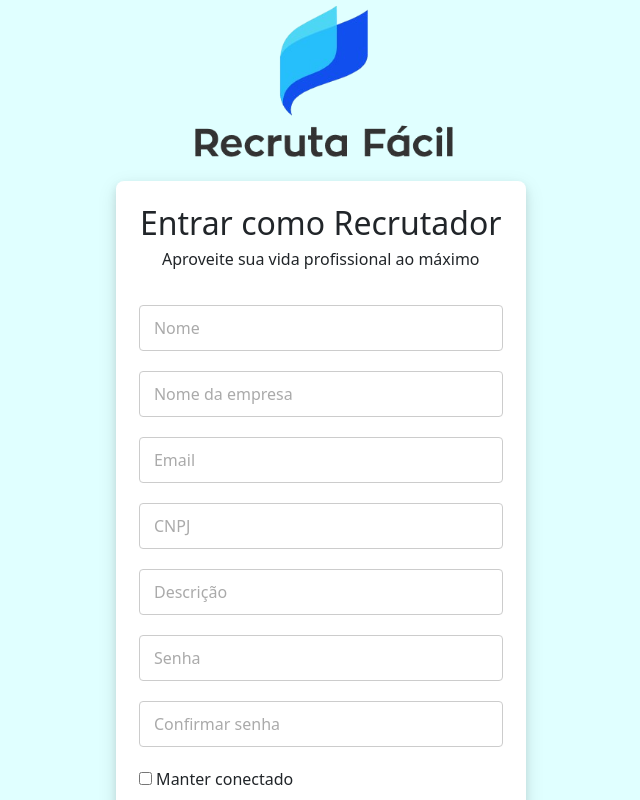
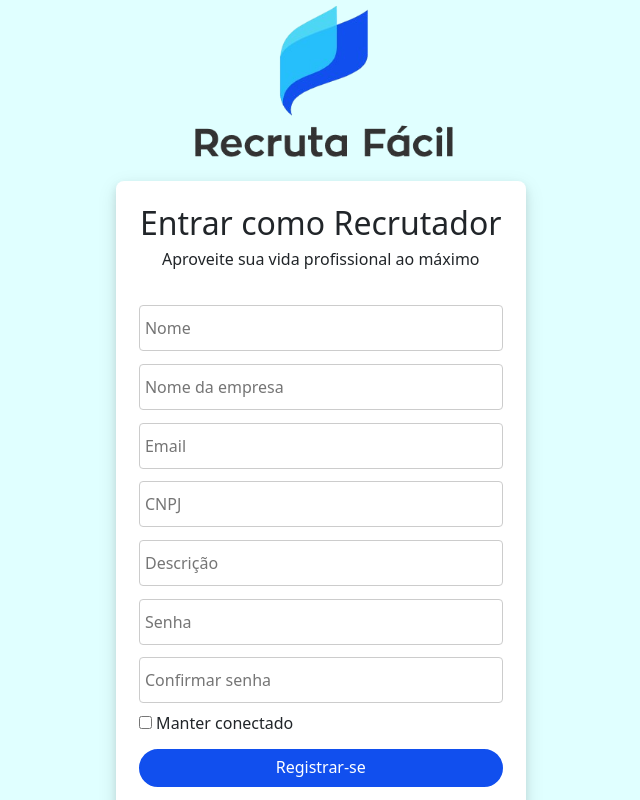
Before and after one commit to LucasKuniyoshi/3C_Final_Project, a Vue app in the folder frontend/: page /signinRecruiter in a window 1280 px wide. Shown: the top 800 px of the page, without its empty margins (315-955 px from the left). Built offline with nearby package versions, Linux system fonts and the light colour scheme.

Commit message:
CSS Login/Signin/SigninRecruiter OK

```diff
--- a/frontend/src/views/Signin.vue
+++ b/frontend/src/views/Signin.vue
@@ -17,10 +17,10 @@
                                 v-model="users.name"
                                 @focus="isFocusedName = true"
                                 @blur="handleBlur('name')"
-                                placeholder=" "
+                                placeholder="Nome de usuário"
                                 required
                                 />
-                                <label>Nome de usuário</label>
+                                <!-- <label>Nome de usuário</label> -->
 
                                 <!-- Exibe o span de validação somente se o campo estiver focado e vazio ao desfocar -->
                                 <span v-if="isFocusedName && !users.name" class="validacao">Campo obrigatório</span>                            </div>
@@ -30,13 +30,13 @@
                                 v-model="users.email"
                                 @focus="isFocusedEmail = true"
                                 @blur="handleBlur('email')"
-                                placeholder=" "
+                                placeholder="Email"
                                 required
                                 />
-                                <label>Email</label>
+                                <!-- <label>Email</label> -->
 
                                 <!-- Exibe o span de validação somente se o campo estiver focado e vazio ao desfocar -->
-                                <span v-if="isFocusedEmail && !users.email" class="validacao">Email inválido</span>
+                                <span v-if="isFocusedEmail && !isEmail(users.email)" class="validacao">Email inválido</span>
                                 <!-- <span>EMAIL JÁ EXISTENTE</span> -->
                             </div>
                             <div class="input-container">
@@ -45,11 +45,11 @@
                                 v-model="users.password"
                                 @focus="isFocusedPassword = true"
                                 @blur="handleBlur('password')"
-                                placeholder=" "
+                                placeholder="Senha"
                                 minlength="8"
                                 required
                                 />
-                                <label>Senha</label>
+                                <!-- <label>Senha</label> -->
 
                                 <!-- Exibe o span de validação somente se o campo estiver focado e vazio ao desfocar -->
                                 <span v-if="isFocusedPassword && users.password.length < 8" class="validacao">Senha deve ter pelo menos 8 caracteres</span>
@@ -61,11 +61,11 @@
                                 v-model="passwordConfirm"
                                 @focus="isFocusedPasswordConfirm = true"
                                 @blur="handleBlur"
-                                placeholder=" "
+                                placeholder="Confirmar Senha"
                                 minlength="8"
                                 required
                                 />
-                                <label>Confirmar Senha</label>
+                                <!-- <label>Confirmar Senha</label> -->
 
                                 <!-- Exibe o span de validação somente se o campo estiver focado e vazio ao desfocar -->
                                 <!-- <span v-if="isFocusedPasswordConfirm && !passwordConfirm" class="validacao">Senha deve ter pelo menos 8 caracteres</span> -->
@@ -181,6 +181,11 @@
             redirecionarLogin() {
                 this.$router.push({ name: 'login' });
             },
+            isEmail(value) {
+                // Regex simples para validar o formato de email
+                const emailRegex = /^[^\s@]+@[^\s@]+\.[^\s@]+$/;
+                return emailRegex.test(value);
+            },
         },
     };
 </script>
@@ -234,7 +239,7 @@
     /* Estilo do contêiner campos */
     .input-container {
         position: relative;
-        margin-top: 7.4%;
+        margin-top: 3%;
     }
 
     /* Estilo do input */
@@ -273,7 +278,7 @@
         color: #666;
         font-size: 12px;
         /* visibility: hidden; */
-        margin-bottom: 5px;
+        /* margin-bottom: 5px; */
     }
 
     .entrarBtn button{
--- a/frontend/src/views/SigninRecruiter.vue
+++ b/frontend/src/views/SigninRecruiter.vue
@@ -18,22 +18,23 @@
                                 v-model="users.name"
                                 @focus="isFocusedName = true"
                                 @blur="handleBlur('name')"
-                                placeholder=" "
+                                placeholder="Nome"
                                 required
                                 />
-                                <label for="input">Nome</label>
-                                <!-- <span>CAMPO OBRIGATÓRIO</span> -->
+                                <!-- <label for="input">Nome</label> -->
+                                <span v-if="isFocusedName && !users.name" class="validacao">Campo obrigatório</span>
                             </div>
                             <div class="input-container">
                                 <input
                                 type="text"
                                 v-model="companies.name"
-                                @focus="isFocusedName = true"
+                                @focus="isFocusedCompanyName = true"
                                 @blur="handleBlur('name')"
-                                placeholder=" "
+                                placeholder="Nome da empresa"
                                 required
                                 />
-                                <label for="input">Nome da empresa</label>
+                                <!-- <label for="input">Nome da empresa</label> -->
+                                <span v-if="isFocusedCompanyName && !companies.name" class="validacao">Campo obrigatório</span>
                                 <!-- <span>CAMPO OBRIGATÓRIO</span> -->
                             </div>
                             <div class="input-container">
@@ -43,21 +44,24 @@
                                     @input="updateEmails"
                                     @focus="isFocusedEmail = true"
                                     @blur="handleBlur('email')"
-                                    placeholder=" "
+                                    placeholder="Email"
                                     required
                                 />
-                                <label for="input">Email</label>
+                                <!-- <label for="input">Email</label> -->
+                                <span v-if="isFocusedEmail && !isEmail(companies.email)" class="validacao">Email inválido</span>
                             </div>
                             <div class="input-container">
                                 <input
                                 type="text"
                                 v-model="companies.cnpj"
+                                @keypress="validateCnpjInput"
                                 @focus="isFocusedCnpj = true"
                                 @blur="handleBlur('cnpj')"
-                                placeholder=" "
+                                placeholder="CNPJ"
                                 required
                                 />
-                                <label for="input">CNPJ</label>
+                                <span v-if="isFocusedCnpj && !companies.cnpj" class="validacao">Campo obrigatório</span>
+                                <!-- <label for="input">CNPJ</label> -->
                             </div>
                             <div class="input-container">
                                 <input
@@ -65,10 +69,11 @@
                                 v-model="companies.description"
                                 @focus="isFocusedDescription = true"
                                 @blur="handleBlur('description')"
-                                placeholder=" "
+                                placeholder="Descrição"
                                 required
                                 />
-                                <label for="input">Descrição</label>
+                                <span v-if="isFocusedDescription && !companies.description" class="validacao">Campo obrigatório</span>
+                                <!-- <label for="input">Descrição</label> -->
                             </div>
                             <!-- <span>CAMPO OBRIGATÓRIO E EMAIL JA EXISTENTE</span> -->
                             <div class="input-container">
@@ -78,11 +83,12 @@
                                 @input="updatePassword"
                                 @focus="isFocusedPassword = true"
                                 @blur="handleBlur('password')"
-                                placeholder=" "
+                                placeholder="Senha"
                                 minlength="8"
                                 required
                                 />
-                                <label for="input">Senha</label>
+                                <span v-if="isFocusedPassword && companies.password.length < 8" class="validacao">Senha deve ter pelo menos 8 caracteres</span>
+                                <!-- <label for="input">Senha</label> -->
                             </div>
                             <!-- <span>MIN-WITDH DA SENHA</span> -->
                             <div class="input-container">
@@ -91,11 +97,11 @@
                                 v-model="passwordConfirm"
                                 @focus="isFocusedPasswordConfirm = true"
                                 @blur="handleBlur"
-                                placeholder=" "
+                                placeholder="Confirmar senha"
                                 minlength="8"
                                 required
                                 />
-                                <label for="input">Confirmar senha</label>
+                                <!-- <label for="input">Confirmar senha</label> -->
                                 <span v-if="isFocusedPasswordConfirm && passwordConfirm != companies.password" class="validacao">Confirmar Senha diferente de Senha</span>
                             </div>
                             <!-- <span>CONFIRMACAO DE SENHAS</span> -->
@@ -165,6 +171,7 @@
                 },
             passwordConfirm: "",
             isFocusedName: false, // Controla o estado de foco
+            isFocusedCompanyName: false,
             isFocusedEmail: false,
             isFocusedCnpj: false,
             isFocusedDescription: false,
@@ -228,6 +235,21 @@
                 this.companies.password = value;
                 this.users.password = value;
             },
+            isEmail(value) {
+                // Regex simples para validar o formato de email
+                const emailRegex = /^[^\s@]+@[^\s@]+\.[^\s@]+$/;
+                return emailRegex.test(value);
+            },
+            validateCnpjInput(event) {
+                // Permite apenas números e os caracteres específicos
+                const allowedCharacters = /[0-9./-]/;
+                const key = event.key;
+
+                // Se a tecla pressionada não for permitida, impede o evento
+                if (!allowedCharacters.test(key)) {
+                    event.preventDefault();
+                }
+            },
         },
     };
 </script>
@@ -276,6 +298,7 @@
 
     .campos{
         margin-top: 10%;
+        margin-bottom: 2%;
         /* display: flex;
         flex-direction: column;
         align-items: center; */
@@ -284,7 +307,7 @@
     /* Estilo do contêiner campos */
     .input-container {
         position: relative;
-        margin: 20px 0;
+        margin-top: 3.5%;
     }
 
     /* Estilo do input */
@@ -316,6 +339,13 @@
         top: -22%;
         font-size: small;
         color: #333;
+    }
+
+    .validacao {
+        color: #666;
+        font-size: 12px;
+        /* visibility: hidden; */
+        /* margin-bottom: 5px; */
     }
 
     .entrarBtn button{
```
Also changed, not shown: frontend/src/views/HomeView.vue (+7 -3 lines). Lines whose indentation alone changed are shown as unchanged.
